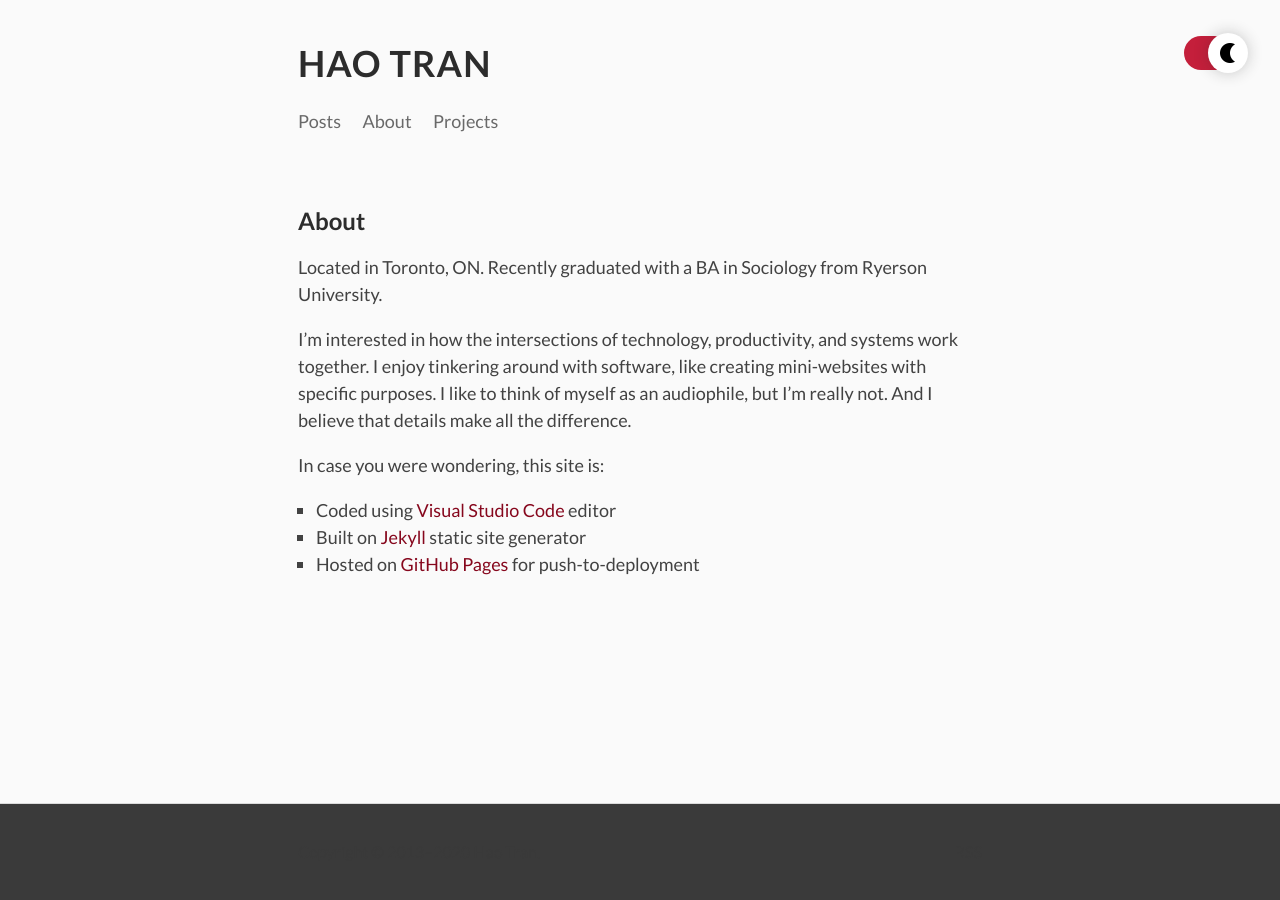
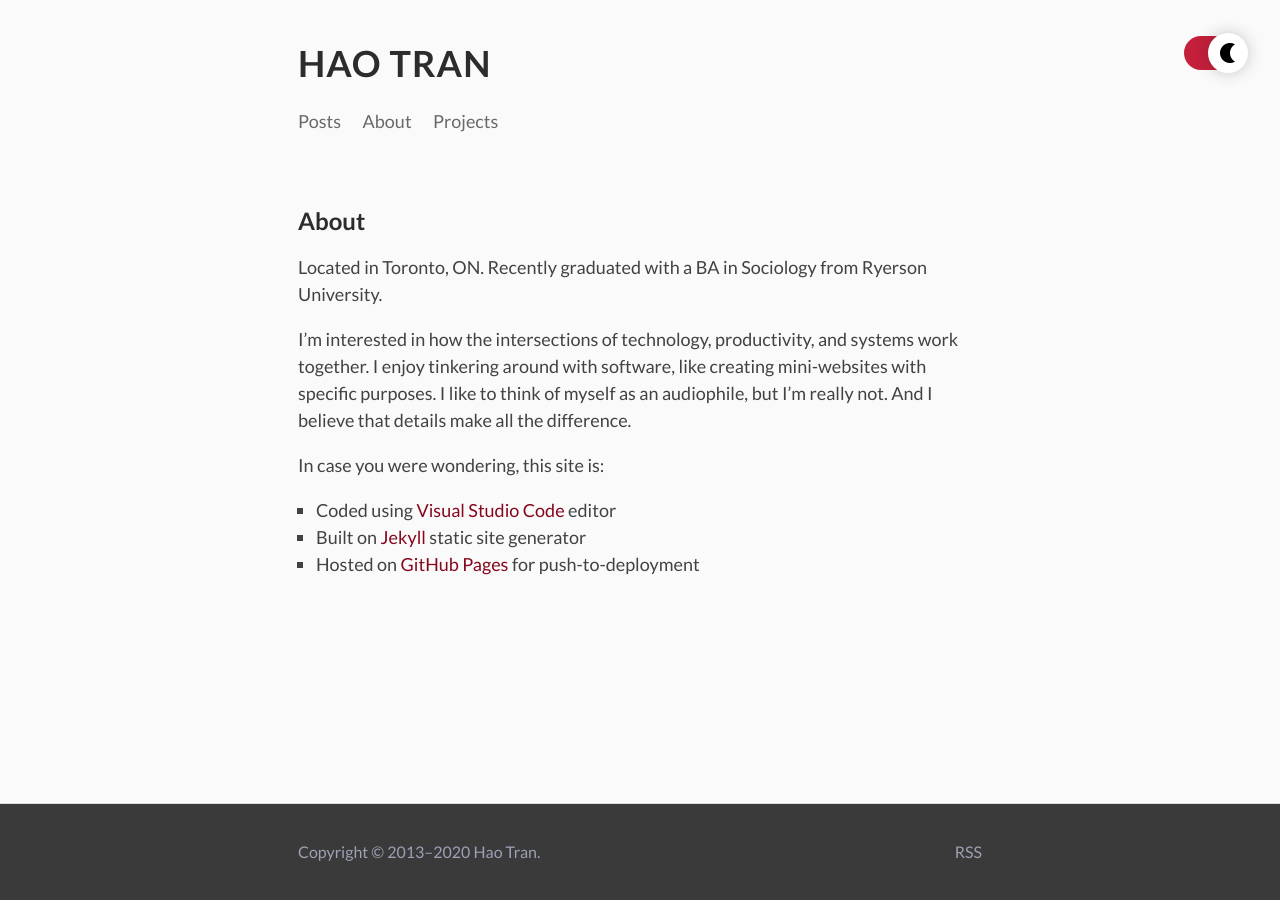
Before and after one commit to haothitran/posts, a Jekyll site: the page built from _pages/about.md, in a window 1280 px wide. Built offline with Jekyll 4.4.1, drawn with Linux system fonts in a browser that asks for light colours.

Commit message:
Fix footer font color

```diff
--- a/assets/style.css
+++ b/assets/style.css
@@ -59,7 +59,7 @@ form {
   --color-selection-font: #fff;
 
   --color-footer-background: #3a3a3a;
-  --color-footer-font: #3a3a3a;
+  --color-footer-font: #9ca1b4;
 }
 
 .theme-dark {
```
Also changed, not shown: README.md (+1 -1 lines).
